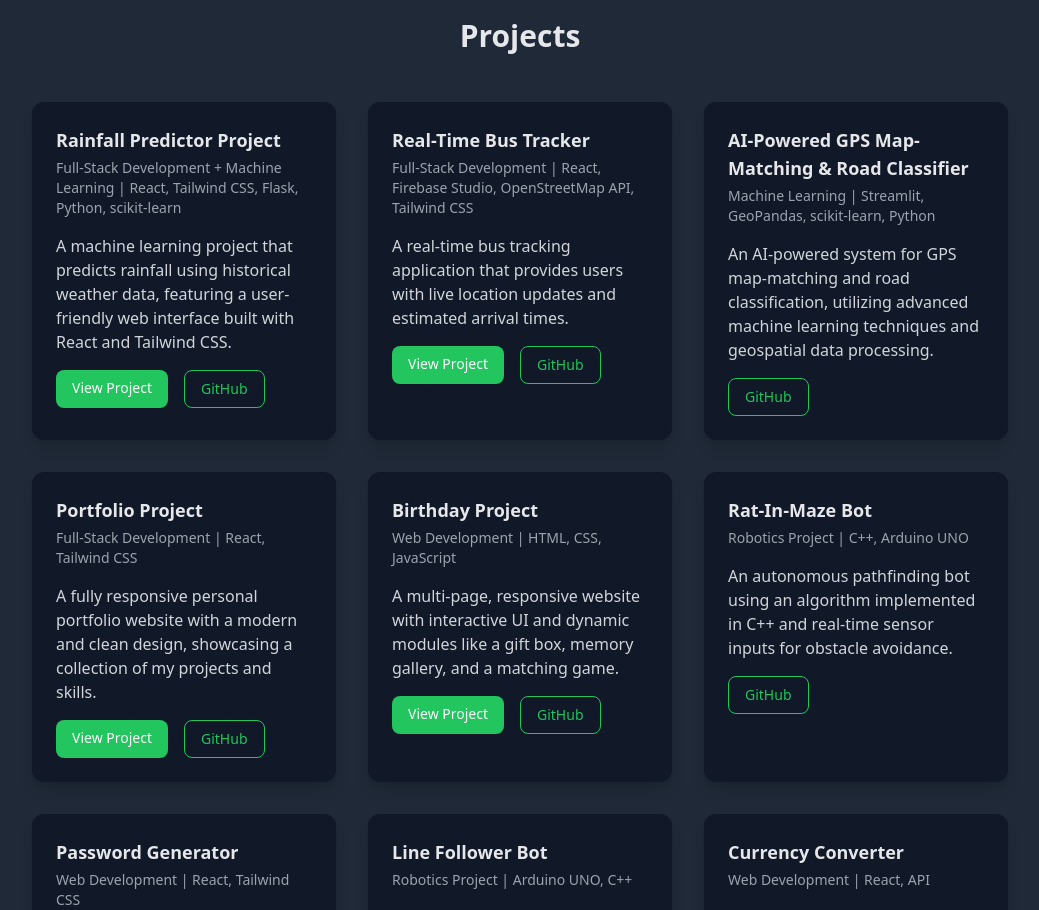
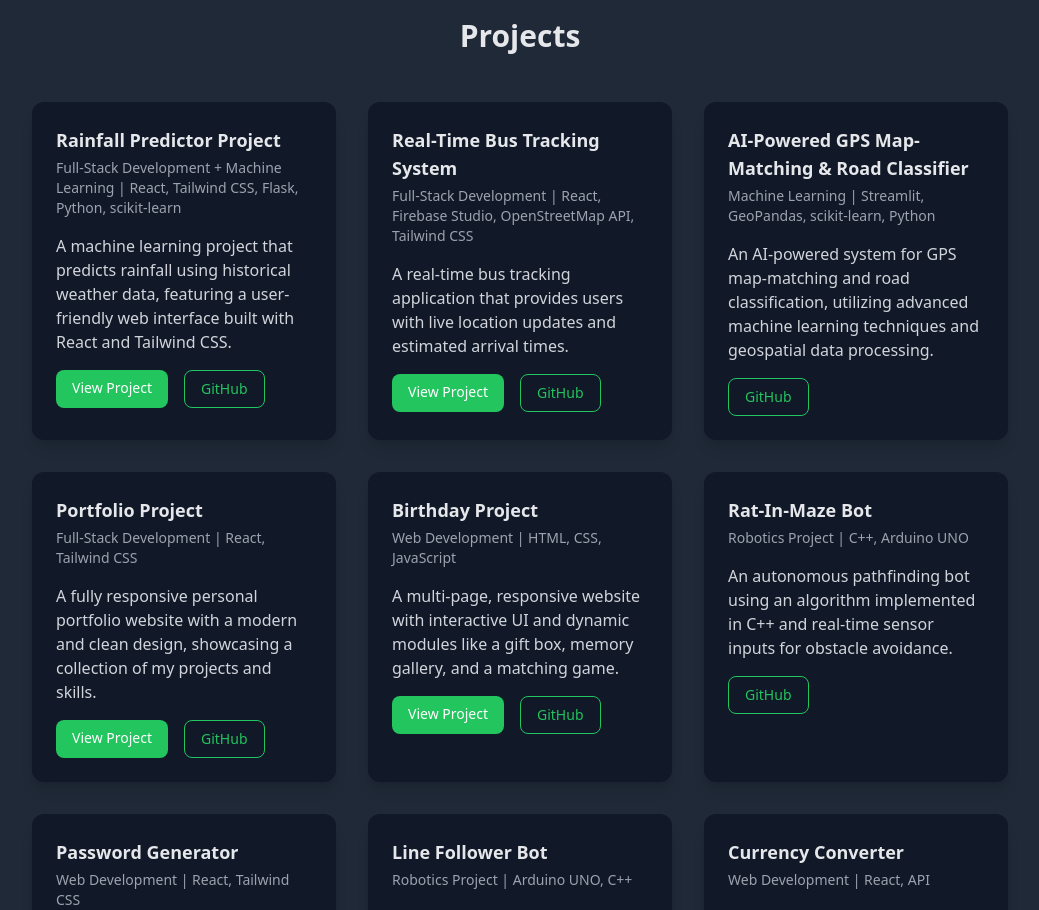
Before and after one commit to YashrajMishra98/My-Portfolio, a React (Create React App) app: page / in a window 1280 px wide. Shown: the part 1820-2730 px from the top of the page, without its empty margins (120-1159 px from the left). Built offline with nearby package versions, Linux system fonts and the light colour scheme.

Commit message:
Update Card

```diff
--- a/src/App.js
+++ b/src/App.js
@@ -85,7 +85,7 @@ const App = () => {
       githubLink: "https://github.com/YashrajMishra98/Rainfall_Predictor.git",
     },
     {
-      title: "Real-Time Bus Tracker",
+      title: "Real-Time Bus Tracking System",
       tech: "Full-Stack Development | React, Firebase Studio, OpenStreetMap API, Tailwind CSS",
       description:
         "A real-time bus tracking application that provides users with live location updates and estimated arrival times.",
```
